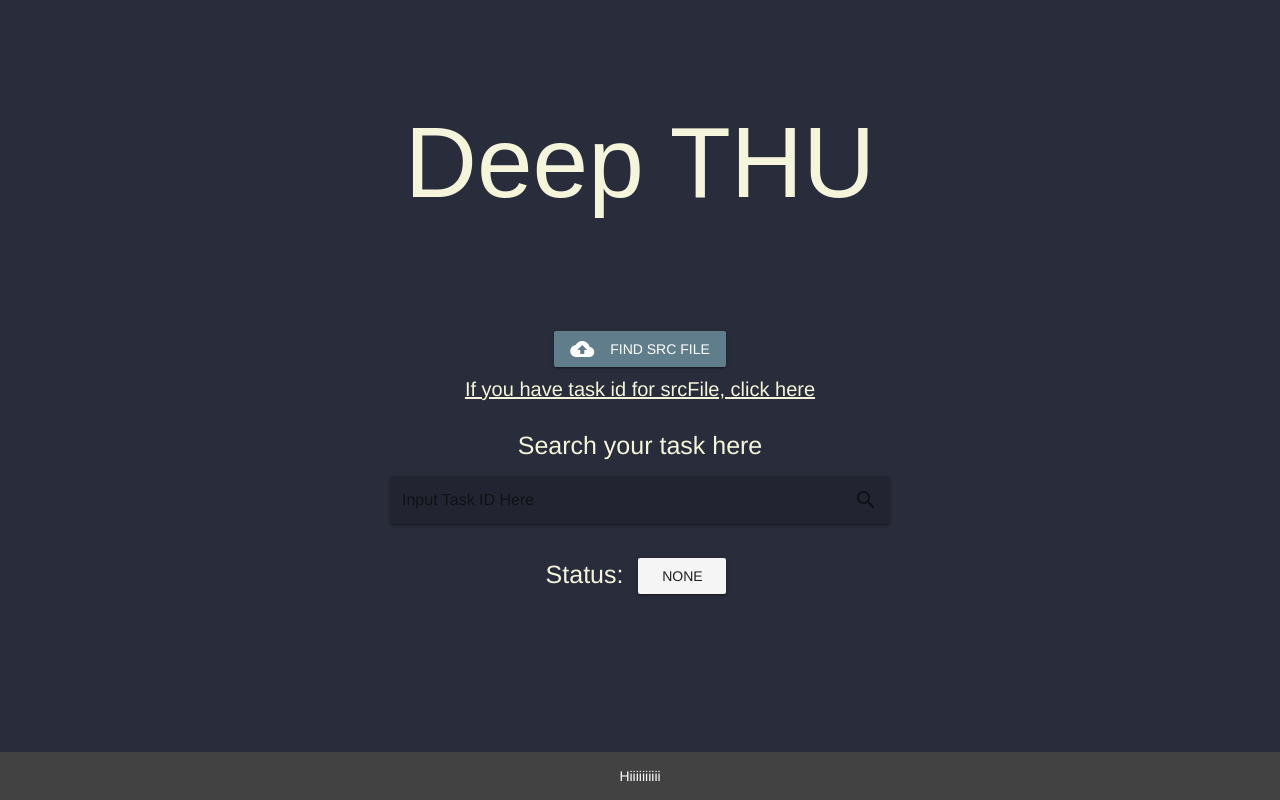
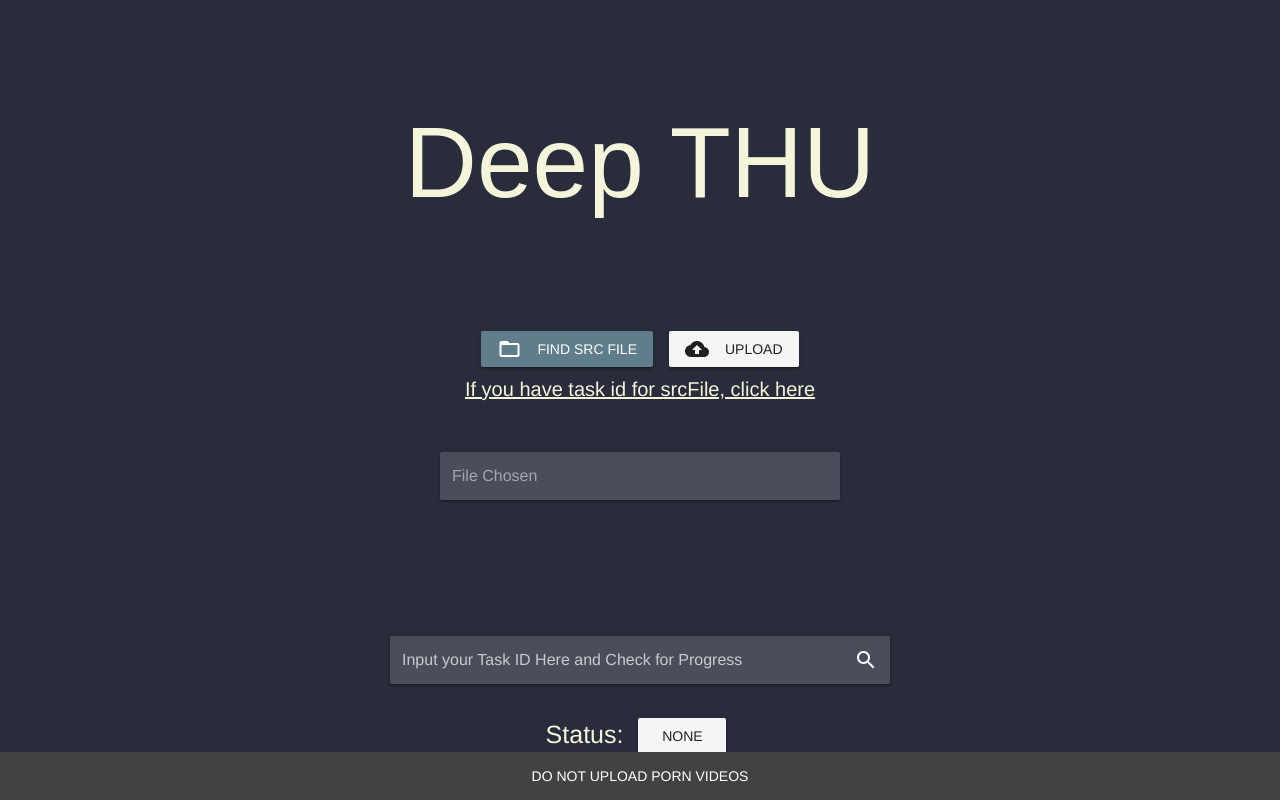
Before and after one commit to kjs1715/deepTHU, a Vue app in the folder deepTHU/: page /home in a window 1280 px wide. Built offline with nearby package versions, Linux system fonts and the light colour scheme.

Commit message:
added all needed components (except training time), needs testing

```diff
--- a/deepTHU/src/API/UploadRequest.js
+++ b/deepTHU/src/API/UploadRequest.js
@@ -10,7 +10,7 @@ export default {
 
   // for update video to backend (src video)
   // method : POST
-  postSrcRequest(data_stream) {
+  postSrcRequest(data_stream, training_time, email) {
     return new Promise((resolve, reject) => {
       var formData = new FormData()
       // const body = { file: [] }
@@ -18,7 +18,7 @@ export default {
       formData.append('file', data_stream)
       console.log(formData.get('file'))
       axios
-        .post(serverURL + 'api/v1/src/upload', formData)
+        .post(serverURL + 'api/v1/src/upload?training_time=' + training_time + "&email=" + email, formData)
         .then(response => {
           let responseCode = response.status
           if (responseCode === 200) {
--- a/deepTHU/src/App.vue
+++ b/deepTHU/src/App.vue
@@ -15,7 +15,7 @@
       		tile
     		>
 					<v-card-text>
-						Hiiiiiiiiii
+						DO NOT UPLOAD PORN VIDEOS
 					</v-card-text>
 				</v-card>
 			</v-footer>
@@ -43,5 +43,6 @@ export default {
   position: fixed;
   width: 100%;
   height: 100%;
+  overflow: scroll;
 }
 </style>
--- a/deepTHU/src/components/Home.vue
+++ b/deepTHU/src/components/Home.vue
@@ -9,27 +9,52 @@
 					:color="!localFileUploaded ? 'blue-grey' : 'green'"
 					@click="onUploadButtonClicked"
 					:loading="isLoading"
+					:disabled="btnDisable"
 				>
 					<input style="display: none;" type="file" ref="video" name="fileSrc" class="fileBtn" @change="getFile" :disabled="btnDisable"/>
-					<v-icon left dark color="white">cloud_upload</v-icon>
-					<font color="white"> {{ btnFileUploadStr }}</font>
+					<v-icon left dark color="white">folder_open</v-icon>
+					<font :color="!btnDisable ? 'white' : 'black' "> {{ btnFileUploadStr }}</font>
+				</v-btn>
+				<v-btn
+					@click="submitVideo"
+					:disabled="btnDisable"
+				>
+					<v-icon left>cloud_upload</v-icon>
+					 Upload
 				</v-btn>
 			</div>
 			<div id="jumpSrcFile">
 				<a href="javascript:void(0)" v-if="nothingSuccess" @click="onJumpSrcFileClicked">If you have task id for srcFile, click here</a>
 			</div>
 			<!-- module for dst file uploading -->
-			<div id="dstFile" v-if="srcFileSuccess" style="margin-top: 50px;">
+			<div id="dstFile" v-if="srcFileSuccess" style="margin-top: 100px;">
 				<v-btn
 					:color="!localFileUploaded ? 'blue-grey' : 'green'"
 					@click="onUploadButtonClicked"
 					:loading="isLoading"
+					:disabled="btnDisable"
 				>
 					<input style="display: none;" type="file" ref="video" name="fileSrc" class="fileBtn" @change="getFile" :disabled="btnDisable"/>
 					<v-icon left dark color="white">cloud_upload</v-icon>
 					<font color="white"> {{ btnFileUploadStr }}</font>
 				</v-btn>
+				<v-btn
+					@click="submitVideo"
+					:disabled="btnDisable"
+				>
+					<v-icon left>cloud_upload</v-icon>
+					 Upload
+				</v-btn>
 			</div>
+			<div id="fileName">
+				<v-text-field
+					:value="fileDataName"
+					label="File Chosen"
+			    solo-inverted
+      		dark
+					disabled
+				>
+				</v-text-field>
 			</div>
 			<!-- Search component -->
 			<task-status-view
@@ -41,7 +66,6 @@
 
 			</result-download-view> -->
 			<!-- error dialogs -->
-    	<v-layout row justify-center>
 				<v-dialog
 					v-model="errorDialog"
 					persistent
@@ -184,13 +208,59 @@
 							>
 								<font color="black">SUBMIT</font>
 							</v-btn>
+							<v-btn
+								color="white"
+								round
+								@click="onBackButtonClicked"
+							>
+								<font color="black">BACK</font>
+							</v-btn>
 						</v-card-text>
 
 					</v-card>
+				</v-dialog>
+				<!-- userFormDialog -->
+				<v-dialog
+					v-model="userDialog"
+					max-width="700px"
+					persistent
+				>
+					<v-card
+						dark
+					>
+						<v-card-title
+						>
+							<font color="white"> Before Upload...</font>
+						</v-card-title>
+					</v-card>
+					<v-card
 
+					>
+						<v-card-text
+						>
+						<v-text-field
+							v-model="email"
+							label="E-mail (Recommanded)"
+							:rules="[rules.email]"
+						>
+
+						</v-text-field>
+						</v-card-text>
+
+						<v-btn
+							@click="onUserFormOkClicked"
+							round
+						>
+							<font color="black">OK</font>
+						</v-btn>
+						<v-btn
+							round
+						>
+							<font color="black">BACK</font>
+						</v-btn>
+					</v-card>
 
 				</v-dialog>
-    	</v-layout>
 		</div>
 	</div>
 </template>
@@ -198,6 +268,8 @@
 import UploadRequest from '../API/UploadRequest'
 import TaskStatusView from './TaskStatusView'
 import ResultDownloadView from './ResultDownload'
+import { Promise, resolve } from 'q';
+import { error } from 'util';
 
 export default {
 	name: 'Home',
@@ -205,6 +277,7 @@ export default {
 	data () {
 		return {
 			fileData: null,
+			fileDataName:"",
 			taskId: null,
 			srcOrDst: null,
 			errorText: null,
@@ -231,7 +304,23 @@ export default {
 
 			btnDisable: false,
 
-			btnFileUploadStr: "Find src file"
+			btnFileUploadStr: "Find src file",
+
+			// email
+			email: ' ',
+			// training time
+			training_time: 4,
+
+			// variables for user form data
+			userFormData: false,
+			userDialog: false,
+
+			rules: {
+				email: value => {
+				const pattern = /(^[a-zA-Z0-9_-]+@[a-zA-Z0-9_-]+\.[a-zA-Z0-9_-]+$)|(^$)/;
+      	return pattern.test(value) || 'Invalid e-mail.'
+		}
+	},
 		}
 	},
 
@@ -240,9 +329,14 @@ export default {
 		ResultDownloadView: ResultDownloadView
 	},
 
+
+
 	/*
 	TODO: 1. Upload button: after btn clicked, it should become green and show file ref in a textfield or other components
 	TODO: 2. adjust some sizes of components, it looks disgusting
+	TODO: 3. formData: back button; checkbox; testing
+	TODO: 4. maybe I need to add history func in order to make sure people do not forget their ids
+	TODO: 5. add a function for copy ids from ctrl-c (clipboard)
 	*/
 	watch: {
 		// for preventing other parts (Ex: buttons, input form) could be clicked while dialog is existing
@@ -265,25 +359,30 @@ export default {
 		localFileUploaded(newVal) {
 			// status for string of upload button
 			if ((newVal == true && this.nothingSuccess) || (newVal == true && this.srcFileSuccess)) {
-				this.btnFileUploadStr = "upload file"
+				this.btnFileUploadStr = "FIND AGAIN"
 			} else if (newVal == false && this.srcFileSuccess) {
 				this.btnFileUploadStr = "find dst file"
 			} else if (newVal == false && (this.nothingSuccess || this.dstFileSuccess)) {
 				this.btnFileUploadStr = "find src file"
 			}
-		}
+		},
 	},
 
 	methods: {
 		// function for uploading files onto browser, including size limit for file
 		getFile (event) {
+			console.log("get file here")
 			this.fileData = event.target.files[0]
+			this.fileDataName = event.target.files[0].name
+			console.log(this.fileData)
 			if (this.isBigFile) {
 				this.isBigFileDialog = true
 				this.errorDialog = true
 				this.clearFilePaths()
 				// this.btnDisable = true
 				this.fileData = null
+				this.fileDataName = ''
+				this.localFileUploaded = false
 				return
 			}
 			if (!this.isVideoFile) {
@@ -292,6 +391,9 @@ export default {
 				this.clearFilePaths()
 				// this.btnDisable = true
 				this.fileData = null
+				this.fileDataName = ''
+				this.localFileUploaded = false
+				console.log("triggered file extention error")
 				return
 			}
 			this.localFileUploaded = true
@@ -308,12 +410,18 @@ export default {
 				this.isLoading = true
 				if (this.nothingSuccess) {
 					// case src upoloaded
+					// user needs to input email(recommanded) and training time before upload
+					if (!this.userFormData && this.fileData != null) {
+							this.userDialog = true
+							this.btnDisable = true
+							return
+					}
+					console.log(this.email)
 					UploadRequest
-						.postSrcRequest(this.fileData)
+						.postSrcRequest(this.fileData, this.training_time, this.email)
 						.then((res) => {
 							console.log(res)
 							this.taskId = res.task_id
-							this.srcFileSuccess = true
 							this.srcOrDst = 'src'
 							this.successDialog = true
 							this.srcFileSuccess = true
@@ -323,7 +431,8 @@ export default {
 							this.localFileUploaded = false
 						})
 						.catch((error_info) => {
-							onErrorDialogTriggered(error_info)
+							this.onErrorDialogTriggered(error_info)
+							console.log(err)
 						})
 						.then(() => {
 							this.isLoading = false
@@ -397,22 +506,31 @@ export default {
 
 		onJumpSrcFileClicked() {
 			console.log("onJumpSrcFileClicked")
-			this.skipSrcFileDialog = true;
+			this.skipSrcFileDialog = true
+			this.btnDisable = true
 		},
 
 		submitButtonClicked() {
-			this.skipSrcFileDialog = false;
+			this.skipSrcFileDialog = false
 			this.srcFileSuccess = true
 			this.nothingSuccess = false
+			this.btnDisable = false
 		},
 
 		onUploadButtonClicked() {
-			console.log(this.localFileUploaded)
-			if (!this.localFileUploaded) {
-				this.$refs.video.click()
-			} else {
-				this.submitVideo();
-			}
+			this.$refs.video.click()
+		},
+
+		onBackButtonClicked() {
+			this.btnDisable = false
+			this.skipSrcFileDialog = false
+		},
+
+		onUserFormOkClicked() {
+			this.userFormData = true
+			this.userDialog = false
+			this.btnDisable = false
+			this.isLoading = false
 		},
 
 		// back to the firt state of website
@@ -428,7 +546,8 @@ export default {
 
 		clearFilePaths() {
 			this.$refs.video.value = ''
-			this.allDialogChange()
+			this.fileDataName = ''
+			// this.allDialogChange()
 		}
 	},
 
@@ -443,6 +562,7 @@ export default {
 
 		isVideoFile() {
 			var type = this.fileData.type
+			console.log(type)
 			if (type === "video/mp4") {
 				return true
 			}
@@ -479,6 +599,24 @@ export default {
 #jumpSrcFile a {
 	color: beige;
 	font-size: 20px;
+	position: relative;
+}
+
+#srcFile {
+	/* width: 30%; */
+	position: relative;
+}
+
+#dstFile {
+	position: relative;
+}
+
+#fileName {
+	padding: 50px;
+	margin: 0 auto;
+	max-width: 700px;
+	width: 500px;
+	align-self: center;
 }
 
 .btnFindFileClass {
--- a/deepTHU/src/components/TaskStatusView.vue
+++ b/deepTHU/src/components/TaskStatusView.vue
@@ -1,13 +1,14 @@
 <template>
   <div id="task-status-view">
-    <p><br> Search your task here </p>
+    <br><br>
     <v-text-field
       v-model="inputTaskID"
       append-icon="search"
-      label="Input Task ID Here"
+      label="Input your Task ID Here and Check for Progress"
       color="rgb(245,245,220)"
       @click:append="searchTaskID"
       solo-inverted
+      dark
       >
     </v-text-field>
       Status:
--- a/deepTHU/src/main.js
+++ b/deepTHU/src/main.js
@@ -11,7 +11,7 @@ Vue.use(Vuetify)
 
 Vue.config.productionTip = false
 
-require("../static/mock/mock")
+// require("../static/mock/mock")
 
 /* eslint-disable no-new */
 new Vue({
--- a/deepTHU/static/const.js
+++ b/deepTHU/static/const.js
@@ -1,3 +1,4 @@
 export default {
-  serverURL: "/"
+  // serverURL: "/"
+  serverURL: "http://183.172.240.254:8000/"
 }
```
